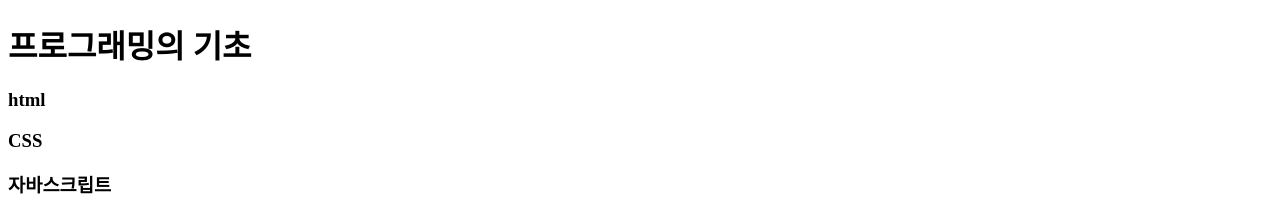
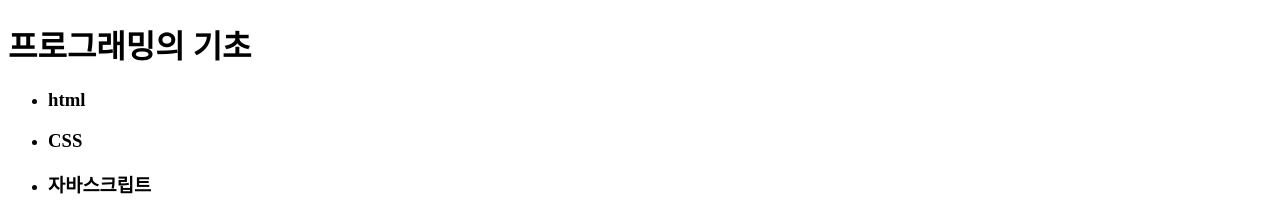
Before and after one commit to shineunjung/shineunjung, a plain HTML site: page index.html in a window 1280 px wide. Shown: the top 213 px of the page. Drawn offline with Linux system fonts and the light colour scheme.

Commit message:
최종수정

```diff
--- a/index.html
+++ b/index.html
@@ -8,10 +8,12 @@
 </head>
 <body>
     <h1>프로그래밍의 기초</h1>
-    <h3>html</h3>
-    <h3>CSS</h3>
-    <h3>자바스크립트</h3>
-    <img src="img_html.jpg" alt="html태그그림">
+    <ul>
+    <li><h3>html</h3></li>
+    <li><h3>CSS</h3></li>
+    <li><h3>자바스크립트</h3></li>
+    </ul>
+    <img src="html5.png" alt="html태그그림" width="100%">
     <strong>HTML(<u>Hyper Text Markup Language</u>)은 가장 단순한 형태의 웹 언어이다.</strong> <u>웹 서버에 HTML 문서를 저장하고 있다가 클라이언트가 특정 HTML 페이지를 요청하면 해당 HTML 문서를 클라이언트로 전송한다.</u> <p>그러면 클라이언트는 이 웹 페이지를 해석하여 웹 브라우저에 표현해 주는데 이런 웹 페이지를 정적인(Static) 웹 페이지라고 한다.</p>
         [네이버 지식백과] HTML (정보 보안 개론, 2013. 6. 28., 양대일)</strong>
 
```
